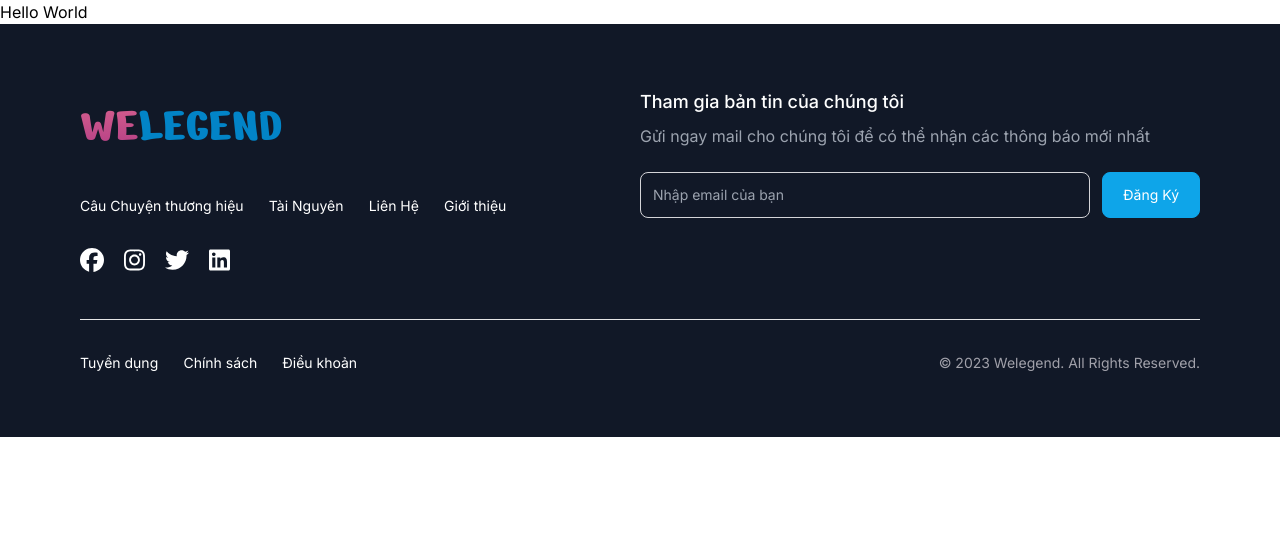
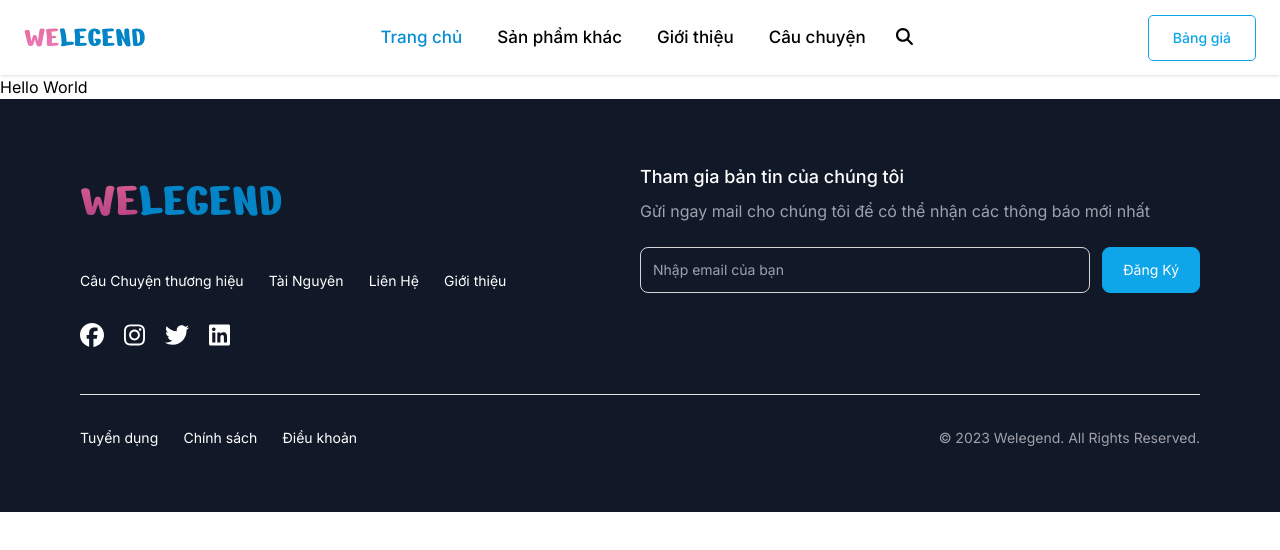
Before and after one commit to DreamTech-Team/Welegend-Web, a Next.js app in the folder welegend/: page / in a window 1280 px wide. Shown: the top 550 px of the page. Built offline with nearby package versions, Linux system fonts and the light colour scheme.

Commit message:
WW-30/ Khoi: Add footer

```diff
--- /dev/null
+++ b/welegend/app/_externals/components/Navbar.tsx
@@ -0,0 +1,228 @@
+'use client';
+
+import { FontAwesomeIcon } from '@fortawesome/react-fontawesome';
+import {
+  faMagnifyingGlass,
+  faClose,
+  faBars,
+} from '@fortawesome/free-solid-svg-icons';
+import { useEffect, useRef, useState } from 'react';
+
+export default function Navbar() {
+  const [isOpenFind, setOpenFind] = useState(false);
+  const [isOpenCategory, setOpenCategory] = useState(false);
+  const [isOpenFindMobile, setIsOpenFindMobile] = useState(false);
+  const [indexActive, setIndexActive] = useState(0);
+
+  const divRef = useRef<HTMLDivElement>(null);
+
+  const handleClickOutside = (event: MouseEvent) => {
+    if (divRef.current && !divRef.current.contains(event.target as Node)) {
+      if (isOpenFindMobile) setIsOpenFindMobile(false);
+      else setOpenCategory(false);
+    }
+  };
+
+  useEffect(() => {
+    document.addEventListener('click', handleClickOutside);
+    return () => {
+      document.removeEventListener('click', handleClickOutside);
+    };
+  });
+
+  const handleChangeFindInputState = () => {
+    if (isOpenFind) setOpenFind(false);
+    else setOpenFind(true);
+  };
+
+  const handleChangeFindInputStateMobile = () => {
+    if (isOpenFindMobile) setIsOpenFindMobile(false);
+    else {
+      setOpenCategory(false);
+      setIsOpenFindMobile(true);
+    }
+  };
+
+  const handleChangeCategoryModelState = () => {
+    if (isOpenCategory) setOpenCategory(false);
+    else {
+      setIsOpenFindMobile(false);
+      setOpenCategory(true);
+    }
+  };
+
+  const setActiveIndex = (index: number) => {
+    setIndexActive(index);
+  };
+
+  return (
+    <div
+      ref={divRef}
+      className="flex h-[75px] bg-white items-center justify-between py-4 px-6 shadow relative"
+    >
+      <div className="flex">
+        <h1 className="logo_text logo_text_gradient text-3xl font-normal">
+          WE
+        </h1>
+        <h1 className="logo_text text-sky-600 text-3xl font-normal">LEGEND</h1>
+      </div>
+      <div
+        className="hidden md:hidden lg:flex xl:flex 2xl:flex
+        flex-[1] justify-center items-center text-center text-[17px] font-medium
+      transition-all duration-500 ease-in-out"
+      >
+        {isOpenFind ? (
+          <div className="px-[1%] py-3 w-1/2 flex justify-between items-center bg-gray-100 rounded-xl expanding-width">
+            <input
+              type="text"
+              placeholder="Nhập từ khóa"
+              className="text-black flex-[1] text-[17px] font-medium outline-none bg-transparent placeholder-gray-500"
+            />
+            <button onClick={handleChangeFindInputState}>
+              <FontAwesomeIcon
+                icon={faClose}
+                className="hover:text-sky-600 cursor-pointer"
+              />
+            </button>
+          </div>
+        ) : (
+          <>
+            <button
+              onClick={() => setActiveIndex(0)}
+              className="mr-[3.5%] hover:text-sky-600"
+              style={{
+                color: indexActive == 0 ? '#078FD2' : '#000',
+              }}
+            >
+              Trang chủ
+            </button>
+            <button
+              onClick={() => setActiveIndex(1)}
+              className="mr-[3.5%] hover:text-sky-600"
+              style={{
+                color: indexActive == 1 ? '#078FD2' : '#000',
+              }}
+            >
+              Sản phẩm khác
+            </button>
+            <button
+              onClick={() => setActiveIndex(2)}
+              className="mr-[3.5%] hover:text-sky-600"
+              style={{
+                color: indexActive == 2 ? '#078FD2' : '#000',
+              }}
+            >
+              Giới thiệu
+            </button>
+            <button
+              onClick={() => setActiveIndex(3)}
+              className="mr-[3%] hover:text-sky-600"
+              style={{
+                color: indexActive == 3 ? '#078FD2' : '#000',
+              }}
+            >
+              Câu chuyện
+            </button>
+            <button onClick={handleChangeFindInputState}>
+              <FontAwesomeIcon
+                icon={faMagnifyingGlass}
+                className="hover:text-sky-600"
+              />
+            </button>
+          </>
+        )}
+      </div>
+
+      <button
+        className="hidden md:hidden lg:block xl:block 2xl:block
+        bg-white px-6 py-3 bg-opacity-0 rounded-[5px] border border-sky-500 text-sky-500 text-sm font-medium
+      transition duration-300 hover:bg-sky-500 hover:text-white"
+      >
+        Bảng giá
+      </button>
+
+      <div className="flex items-center md:flex lg:hidden xl:hidden 2xl:hidden text-[25px] justify-end">
+        <button
+          onClick={handleChangeFindInputStateMobile}
+          className="touch-manipulation"
+        >
+          <FontAwesomeIcon icon={faMagnifyingGlass} />
+        </button>
+
+        <button
+          onClick={handleChangeCategoryModelState}
+          className="ml-4 touch-manipulation"
+        >
+          <FontAwesomeIcon icon={faBars} className="px-1" />
+        </button>
+      </div>
+
+      {isOpenCategory ? (
+        <div
+          className="flex md:flex lg:hidden xl:hidden 2xl:hidden
+          flex-col px-6 pt-1 pb-5 text-[17px]
+        absolute bottom-[-215px] left-0 right-0 w-full bg-white z-[11] slide-from-left"
+        >
+          <button
+            onClick={() => setActiveIndex(0)}
+            className=" bg-sky-600 rounded-[7px] py-3 px-4 text-white"
+            style={{
+              backgroundColor: indexActive == 0 ? '#078FD2' : '#FFF',
+              color: indexActive == 0 ? '#FFF' : '#000',
+            }}
+          >
+            Trang chủ
+          </button>
+          <button
+            onClick={() => setActiveIndex(1)}
+            className="bg-transparent rounded-[7px] py-3 px-4"
+            style={{
+              backgroundColor: indexActive == 1 ? '#078FD2' : '#FFF',
+              color: indexActive == 1 ? '#FFF' : '#000',
+            }}
+          >
+            Sản phẩm khác
+          </button>
+          <button
+            onClick={() => setActiveIndex(2)}
+            className="bg-transparent rounded-[7px] py-3 px-4"
+            style={{
+              backgroundColor: indexActive == 2 ? '#078FD2' : '#FFF',
+              color: indexActive == 2 ? '#FFF' : '#000',
+            }}
+          >
+            Giới thiệu
+          </button>
+          <button
+            onClick={() => setActiveIndex(3)}
+            className="bg-transparent rounded-[7px] py-3 px-4"
+            style={{
+              backgroundColor: indexActive == 3 ? '#078FD2' : '#FFF',
+              color: indexActive == 3 ? '#FFF' : '#000',
+            }}
+          >
+            Câu chuyện
+          </button>
+        </div>
+      ) : (
+        ''
+      )}
+
+      {isOpenFindMobile ? (
+        <div
+          className="flex md:flex lg:hidden xl:hidden 2xl:hidden
+          flex-col px-6 pt-1 pb-5 text-[17px]
+        absolute bottom-[-70px] left-0 right-0 w-full bg-white z-[11] slide-from-left"
+        >
+          <input
+            type="text"
+            placeholder="Nhập từ khóa"
+            className="py-3 px-4 w-full rounded-[7px] text-black text-[17px] bg-gray-100 font-medium outline-none placeholder-gray-500"
+          />
+        </div>
+      ) : (
+        ''
+      )}
+    </div>
+  );
+}
--- a/welegend/app/globals.css
+++ b/welegend/app/globals.css
@@ -1,5 +1,5 @@
 @import url("https://fonts.googleapis.com/css2?family=Montserrat:wght@200;300;400;500;600;700;800;900&display=swap");
-@import url('https://fonts.googleapis.com/css2?family=Nerko+One&display=swap');
+@import url("https://fonts.googleapis.com/css2?family=Nerko+One&display=swap");
 
 @tailwind base;
 @tailwind components;
@@ -44,7 +44,7 @@ body {
 } */
 
 code {
-  font-family: 'Montserrat', sans-serif;
+  font-family: "Montserrat", sans-serif;
 }
 
 button {
@@ -53,7 +53,7 @@ button {
 
 .pick_banner-stories {
   height: 120px;
-  width:140px;
+  width: 140px;
 
   background: #383737;
 
@@ -76,13 +76,46 @@ button {
   left: 0;
 }
 
-.logo_text{
-  font-family: 'Nerko One', cursive;
+.logo_text {
+  font-family: "Nerko One", cursive;
 }
 
-.logo_text_gradient{
-  background: linear-gradient(179deg, #FFFBFC -153.28%, rgba(227, 96, 151, 0.90) 32.77%, rgba(255, 4, 215, 0.48) 177.47%);
+.logo_text_gradient {
+  background: linear-gradient(
+    179deg,
+    #fffbfc -153.28%,
+    rgba(227, 96, 151, 0.9) 32.77%,
+    rgba(255, 4, 215, 0.48) 177.47%
+  );
   background-clip: text;
   -webkit-background-clip: text;
   -webkit-text-fill-color: transparent;
 }
+
+@keyframes slideFromLeft {
+  0% {
+    transform: translateX(-100%);
+    opacity: 0.5;
+  }
+  100% {
+    transform: translateX(0);
+    opacity: 1;
+  }
+}
+
+@keyframes scaleSearchBarBanner {
+  0% {
+    width: 0;
+  }
+  100% {
+    width: 50%;
+  }
+}
+
+.expanding-width {
+  animation: scaleSearchBarBanner 0.3s ease;
+}
+
+.slide-from-left {
+  animation: slideFromLeft 0.5s ease forwards;
+}
--- a/welegend/app/layout.tsx
+++ b/welegend/app/layout.tsx
@@ -12,6 +12,7 @@ import StyledComponentsRegistry from '~/app/_externals/lib/AntdRegistry';
 import theme from '~/app/_externals/constants/theme.constant';
 
 import cn from '~/app/_externals/utils/classes.merge';
+import Navbar from './_externals/components/Navbar';
 import Footer from './_externals/components/Footer';
 
 const inter = Inter({ subsets: ['latin'] });
@@ -25,6 +26,7 @@ const RootLayout = ({ children }: React.PropsWithChildren) => (
   <html lang="en">
     <body className={cn(inter.className, 'min-h-screen w-full mx-auto')}>
       <StyledComponentsRegistry>
+        <Navbar />
         <ConfigProvider theme={theme}>{children}</ConfigProvider>
         <Footer />
       </StyledComponentsRegistry>
```
